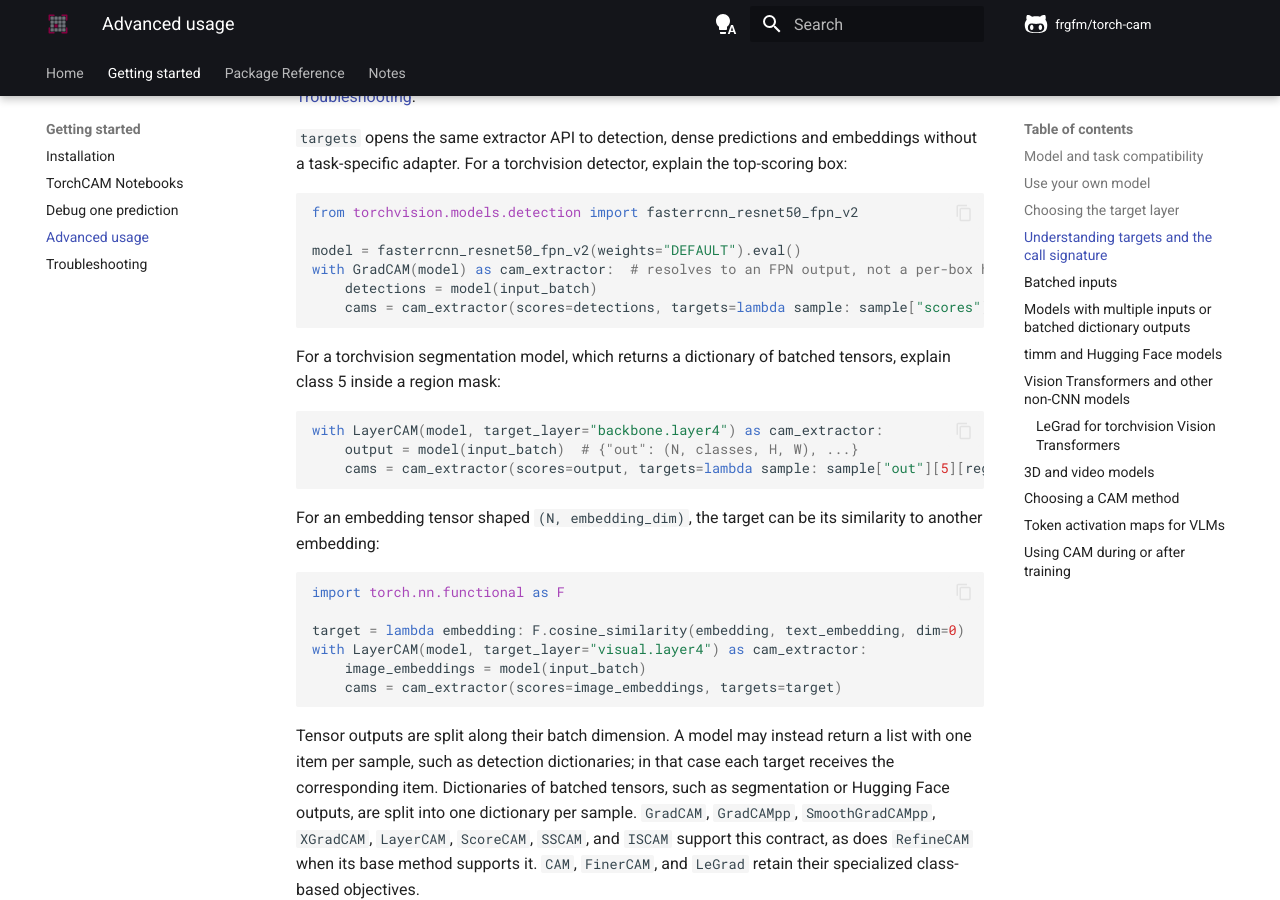
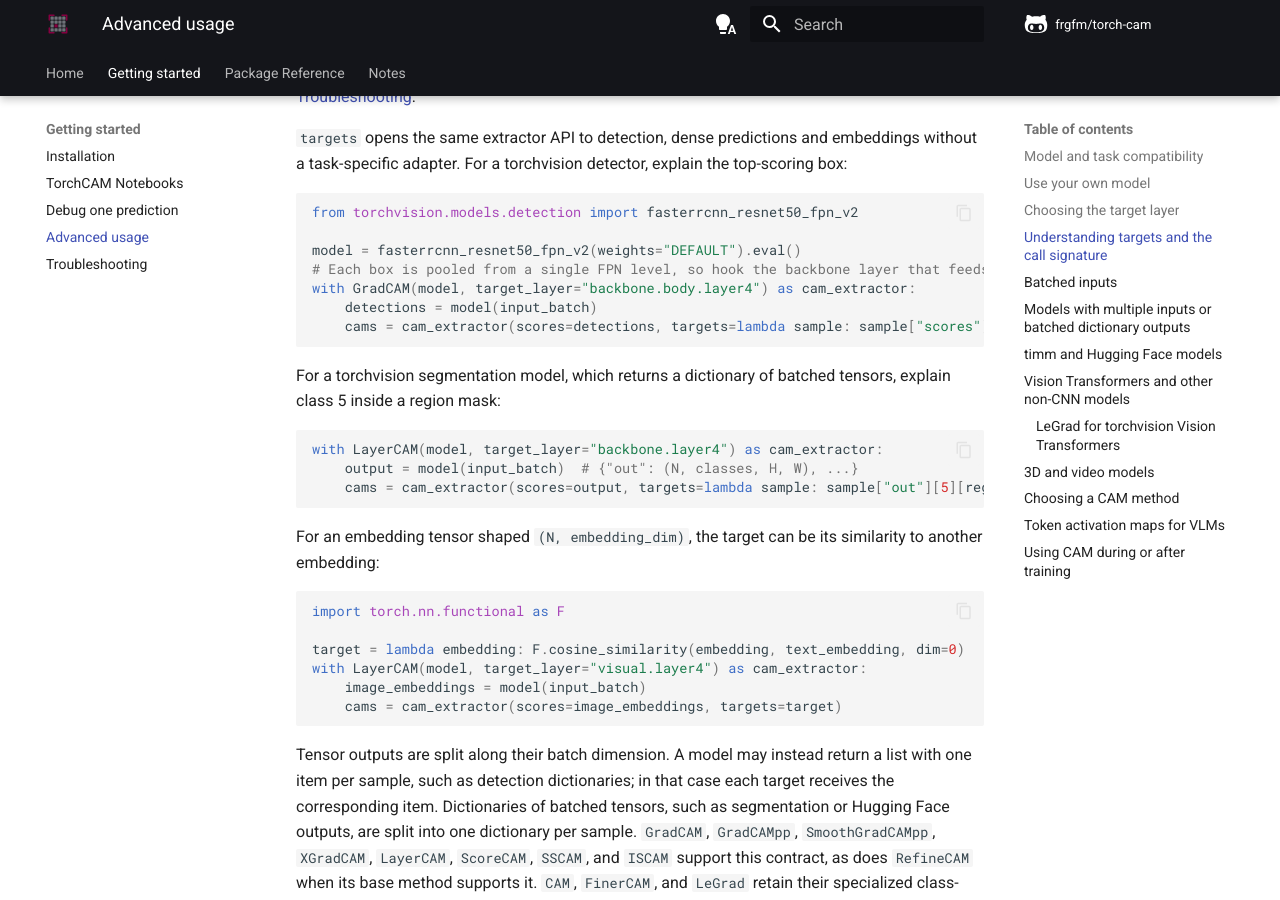
Before and after one commit to frgfm/torch-cam, an MkDocs documentation site: the page built from docs/docs/getting-started/advanced-usage.md, in a window 1280 px wide and 900 px high, scrolled down 4814 px. Built offline with MkDocs 1.6.1 and Material for MkDocs 9.7.7, drawn with Linux system fonts in a browser that asks for light colours; comment, search, counter and statistics services are not loaded.

Commit message:
docs: hook the detector backbone in the Faster R-CNN recipe
The automatic layer (backbone.fpn.layer_blocks.0, i.e. P2) gets no gradient
for boxes pooled from coarser FPN levels: on pretrained weights the top dog box
maps to P5 and the map is all zeros. backbone.body.layer4 feeds every level.

Co-Authored-By: Claude Opus 5.5 <noreply@anthropic.com>

````diff
--- a/docs/docs/getting-started/advanced-usage.md
+++ b/docs/docs/getting-started/advanced-usage.md
@@ -158,7 +158,8 @@ adapter. For a torchvision detector, explain the top-scoring box:
 from torchvision.models.detection import fasterrcnn_resnet50_fpn_v2
 
 model = fasterrcnn_resnet50_fpn_v2(weights="DEFAULT").eval()
-with GradCAM(model) as cam_extractor:  # resolves to an FPN output, not a per-box head
+# Each box is pooled from a single FPN level, so hook the backbone layer that feeds all of them
+with GradCAM(model, target_layer="backbone.body.layer4") as cam_extractor:
     detections = model(input_batch)
     cams = cam_extractor(scores=detections, targets=lambda sample: sample["scores"][0])
 ```
````
